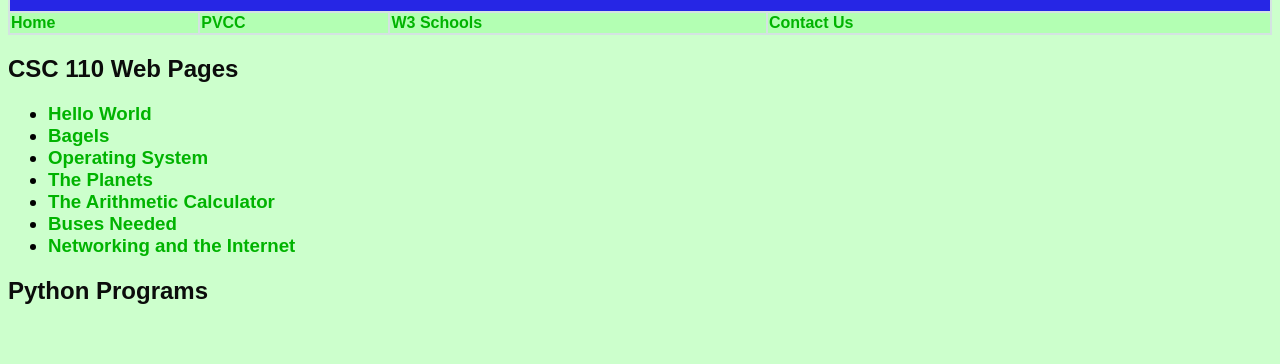
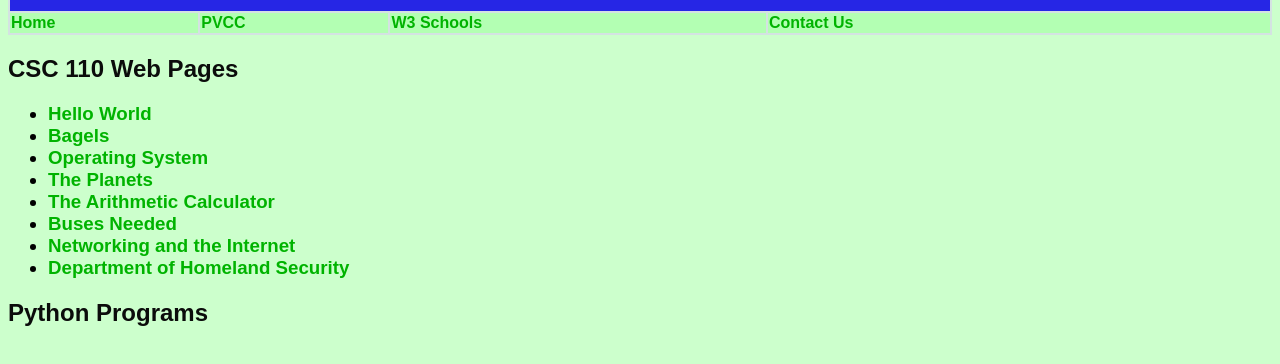
Before and after one commit to awade-pvcc/awade-pvcc.github.io, a plain HTML site: page index.html in a window 1280 px wide. Shown: the part 122-486 px from the top of the page. Drawn offline with Linux system fonts and the light colour scheme.

Commit message:
Update index.html

```diff
--- a/index.html
+++ b/index.html
@@ -44,6 +44,7 @@
   <li><a href = "arithmetic.html"> The Arithmetic Calculator </a></li>
   <li><a href = "buses.html"> Buses Needed </a></li>
   <li><a href = "network.html"> Networking and the Internet </a></li>
+  <li><a href = "home.html"> Department of Homeland Security</a></li>
 </ul>
 </h3>
 
```
